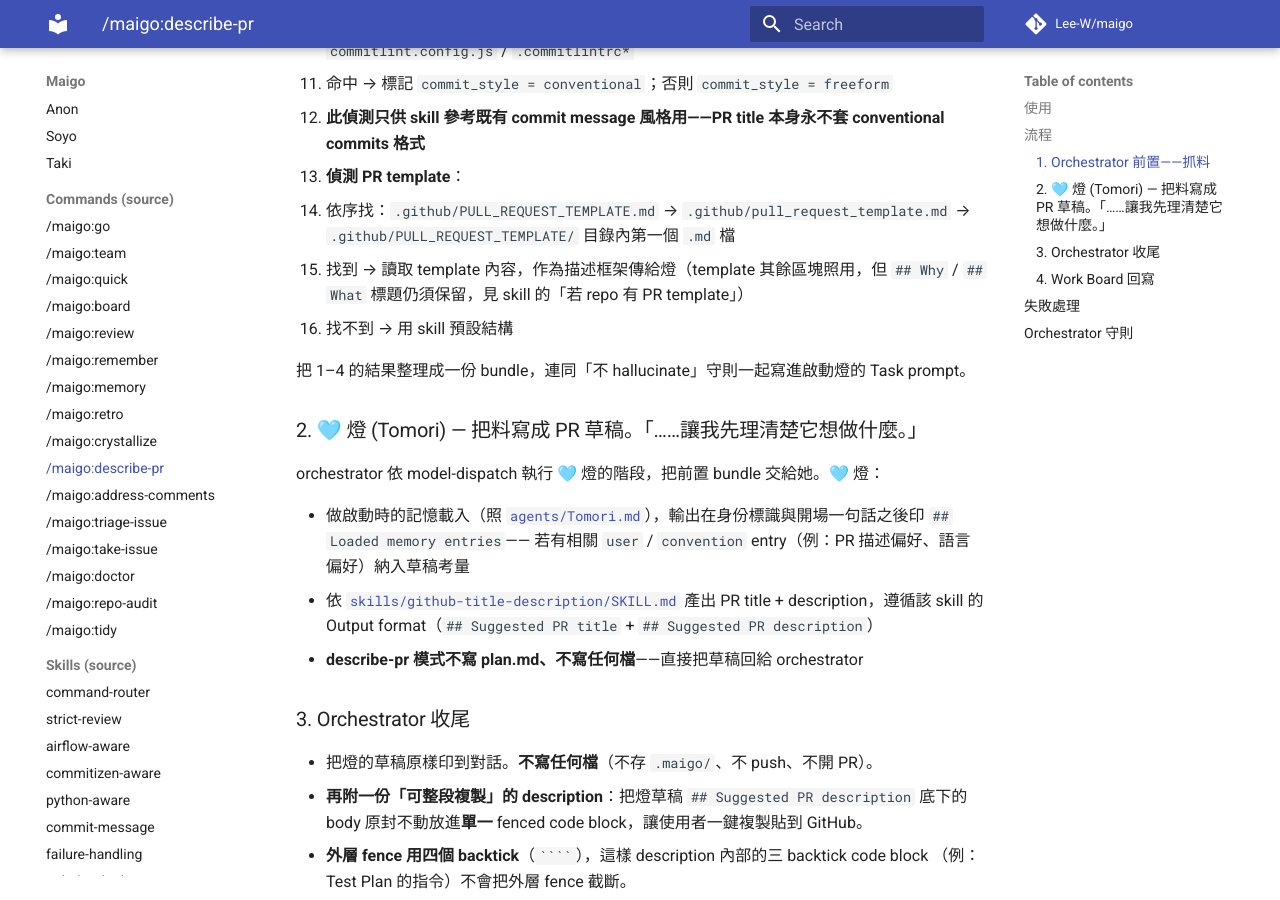
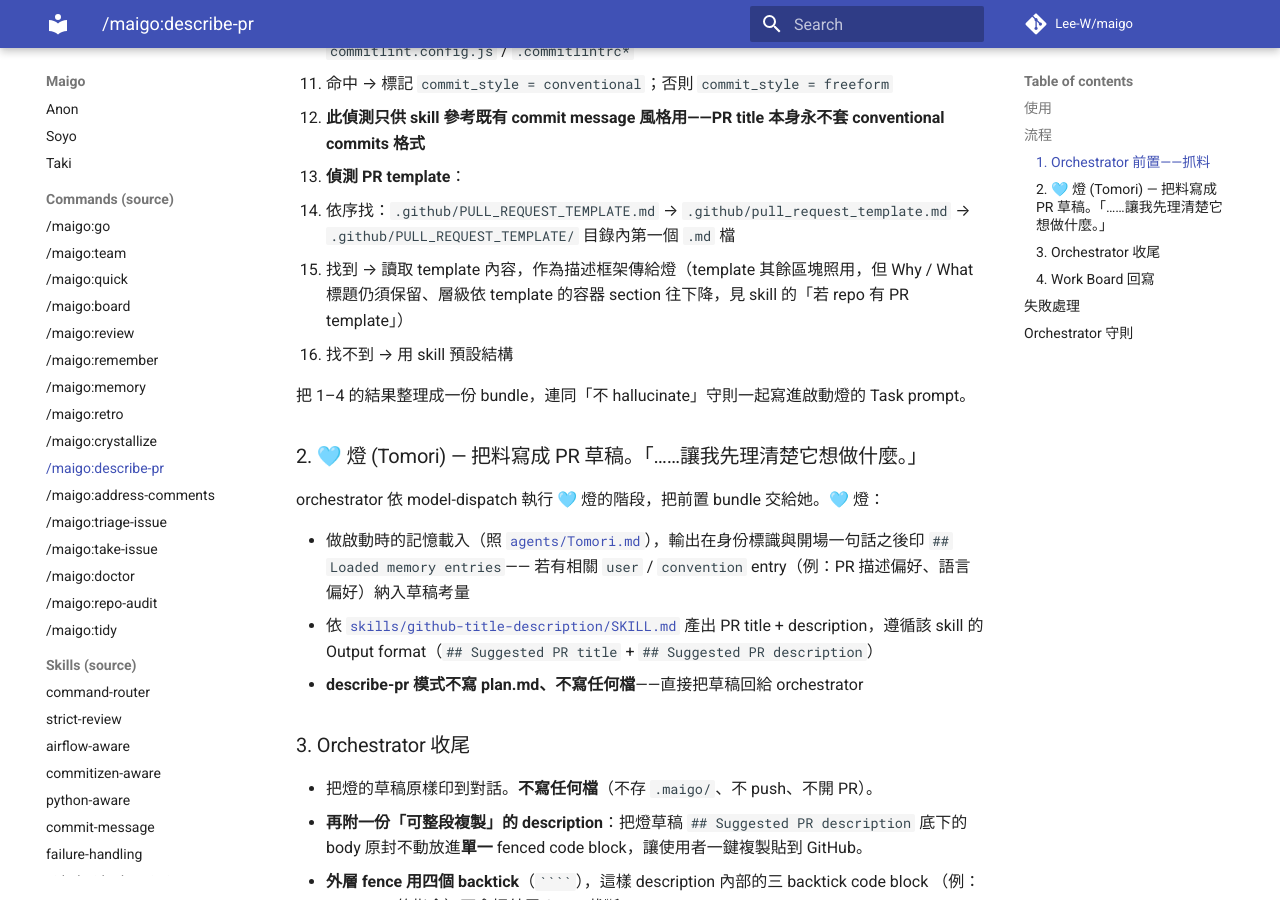
Before and after one commit to Lee-W/maigo, an MkDocs documentation site: the page built from docs/commands/describe-pr.md, in a window 1280 px wide and 900 px high, scrolled down 2399 px. Built offline with MkDocs 1.6.1 and Material for MkDocs 9.7.7, drawn with Linux system fonts in a browser that asks for light colours; comment, search, counter and statistics services are not loaded.

Commit message:
docs(describe-pr): keep PR descriptions to one screen and nest Why/What under the template's section
- Why / What / Test Plan drop one heading level when the PR template already has a free-form container section
- Test Plan is capped at 3 bullets, multi-topic What at 4-5 one-sentence bullets, and unchecked items collapse into one bullet
- The whole description should fit in about 25 lines; caller facts are material to pick from, not a list to reproduce

```diff
--- a/commands/describe-pr.md
+++ b/commands/describe-pr.md
@@ -48,7 +48,7 @@ description: 從當前 branch 的 commits / diff 產 GitHub PR title 與 descrip
 
 4. **偵測 PR template**：
    - 依序找：`.github/PULL_REQUEST_TEMPLATE.md` → `.github/pull_request_template.md` → `.github/PULL_REQUEST_TEMPLATE/` 目錄內第一個 `.md` 檔
-   - 找到 → 讀取 template 內容，作為描述框架傳給燈（template 其餘區塊照用，但 `## Why` / `## What` 標題仍須保留，見 skill 的「若 repo 有 PR template」）
+   - 找到 → 讀取 template 內容，作為描述框架傳給燈（template 其餘區塊照用，但 Why / What 標題仍須保留、層級依 template 的容器 section 往下降，見 skill 的「若 repo 有 PR template」）
    - 找不到 → 用 skill 預設結構
 
 把 1–4 的結果整理成一份 bundle，連同「不 hallucinate」守則一起寫進啟動燈的 Task prompt。
```
Also changed, not shown: skills/github-title-description/SKILL.md (+7 -2 lines).
